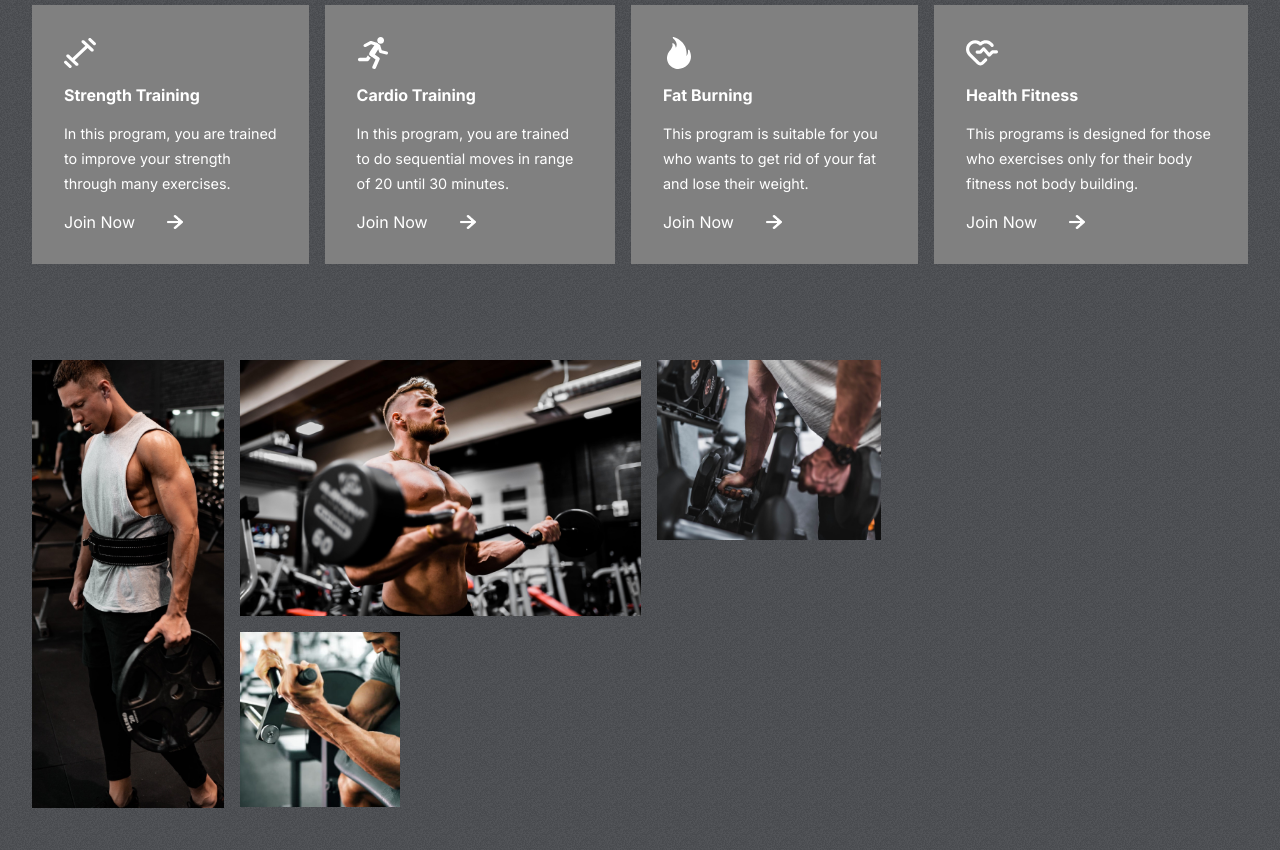
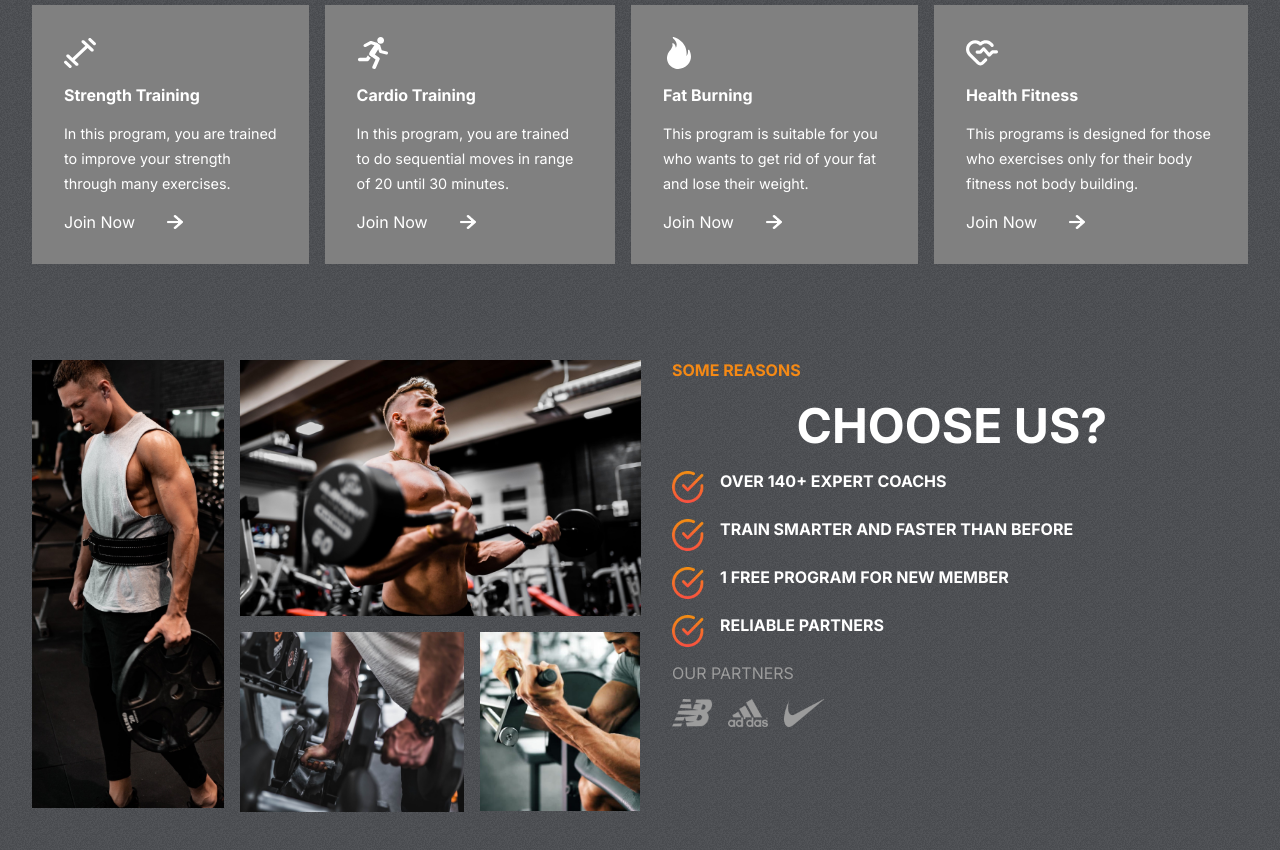
Before and after one commit to IrynaTemchuk/FitClub-React-Project, a React (Create React App) app: page / in a window 1280 px wide. Shown: the part 907-1757 px from the top of the page. Built offline with nearby package versions, Linux system fonts and the light colour scheme.

Commit message:
Add details and partners

```diff
--- a/src/components/Reasons/Reasons.css
+++ b/src/components/Reasons/Reasons.css
@@ -1,7 +1,7 @@
 .Reasons {
     padding: 0 2rem;
     display: flex;
-    grid-template: 2rem;
+    gap: 2rem;
 }
 
 .left-r {
@@ -25,17 +25,63 @@
 .left-r>:nth-child(2) {
     width: auto;
     height: 16rem;
-    grid-column: 2/3;
+    grid-column: 2/4;
 }
 
 .left-r>:nth-child(3) {
     width: 14rem;
+    grid-column: 2/3;
+    grid-row: 2;
 }
 
 .left-r>:nth-child(4) {
     width: 10rem;
+    grid-row: 2;
+    grid-column: 3/4;
+    height: 11.2rem;
 }
 
 .right-r {
     flex: 1 1;
+    text-transform: uppercase;
+    gap: 1rem;
+    display: flex;
+    flex-direction: column;
 }
+
+.right-r>span {
+    font-weight: bold;
+    color: var(--orange);
+}
+
+.right-r>div {
+    color: white;
+    font-size: 3rem;
+    font-weight: bold;
+}
+
+.details-r {
+    display: flex;
+    flex-direction: column;
+    gap: 1rem;
+}
+
+.details-r>div {
+    display: flex;
+    font-size: 1rem;
+    gap: 1rem;
+}
+
+.details-r>div>img {
+    width: 2rem;
+    height: 2rem;
+}
+
+.partners {
+    display: flex;
+    gap: 1rem;
+}
+
+.partners>img {
+    width: 2.5rem;
+}
--- a/src/components/Reasons/Reasons.jsx
+++ b/src/components/Reasons/Reasons.jsx
@@ -1,5 +1,5 @@
-import React from 'react'
-import './Reasons.css'
+import React from "react";
+import "./Reasons.css";
 import image1 from "../../assets/image1.png";
 import image2 from "../../assets/image2.png";
 import image3 from "../../assets/image3.png";
@@ -9,11 +9,9 @@
 import nike from "../../assets/nike.png";
 import tick from "../../assets/tick.png";
 
-
 const Reasons = () => {
   return (
-    <div className="Reasons" id='reasons'>
-
+    <div className="Reasons" id="reasons">
       {/* left side reason */}
       <div className="left-r">
         <img src={image1} alt="" />
@@ -24,10 +22,44 @@
 
       {/* right side reason */}
       <div className="right-r">
+        <span>some reasons</span>
 
+        <div>
+          <span className="stroke-text">why </span>
+          <span> choose us?</span>
+        </div>
+
+        <div className="details-r">
+          <div>
+            <img src={tick} alt=""></img>
+            <span>OVER 140+ EXPERT COACHS</span>
+          </div>
+          <div>
+            <img src={tick} alt=""></img>
+            <span>TRAIN SMARTER AND FASTER THAN BEFORE</span>
+          </div>
+          <div>
+            <img src={tick} alt=""></img>
+            <span>1 FREE PROGRAM FOR NEW MEMBER</span>
+          </div>
+          <div>
+            <img src={tick} alt=""></img>
+            <span>RELIABLE PARTNERS</span>
           </div>
         </div>
-  )
-}
+        <span style={{
+            color: "var(--gray)",
+            fontWeight: "normal",
+        }}>OUR PARTNERS</span>
 
-export default Reasons
+        <div className="partners">
+            <img src={nb} alt="" />
+            <img src={adidas} alt="" />
+            <img src={nike} alt="" />
+        </div>
+      </div>
+    </div>
+  );
+};
+
+export default Reasons;
```
Lines whose indentation alone changed are shown as unchanged.
